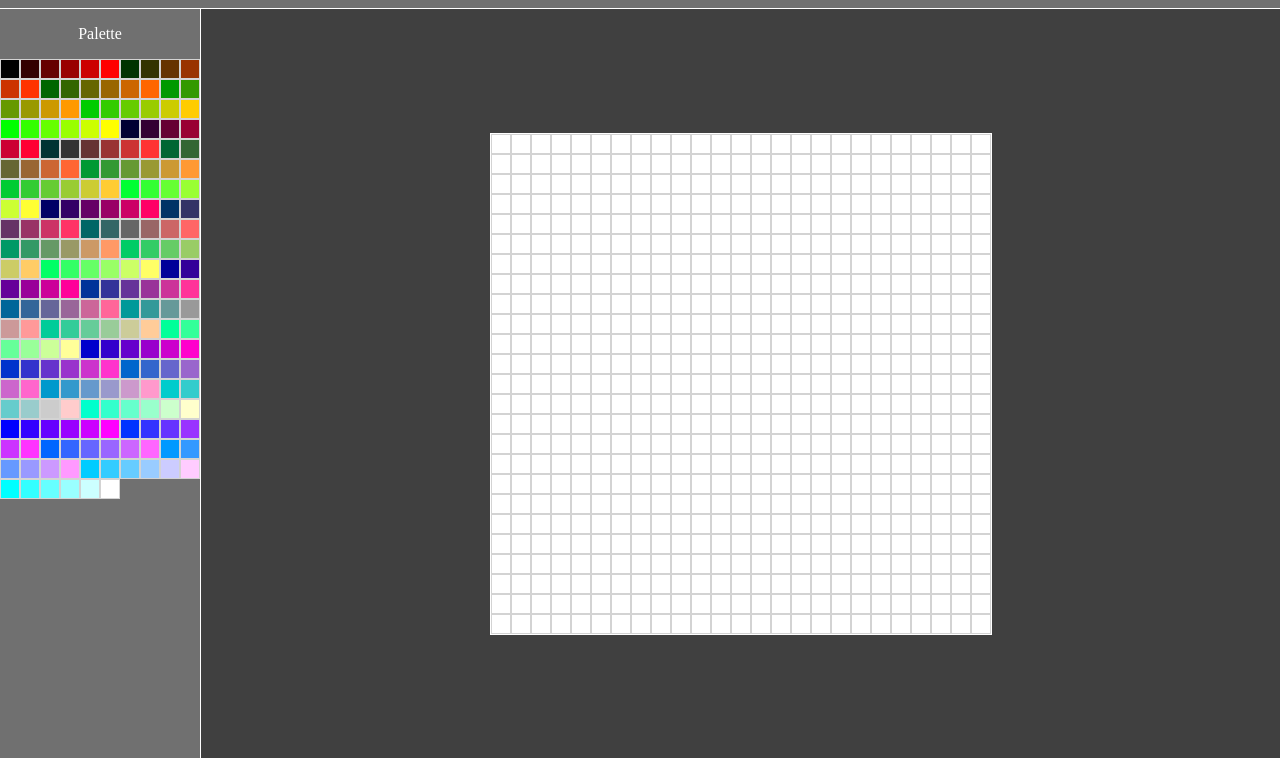
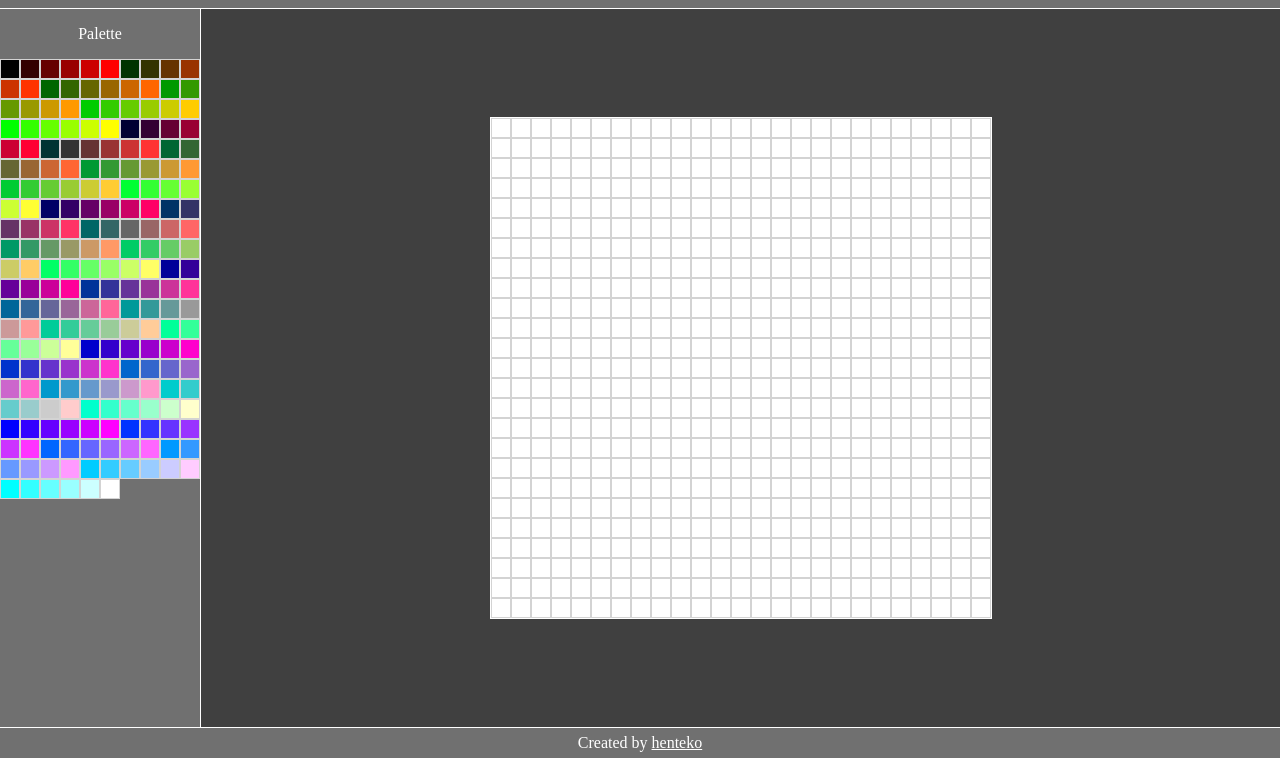
Before and after one commit to henteko/dotter-kun, a plain HTML site: page index.html in a window 1280 px wide. Shown: the part 42-800 px from the top of the page. Drawn offline with Linux system fonts and the light colour scheme.

Commit message:
add footer

```diff
--- a/dotter-kun/index.css
+++ b/dotter-kun/index.css
@@ -3,20 +3,22 @@ body {
   margin: 0px;
 
   display: grid;
-  grid-template-columns: 200px;
-  grid-template-rows: 50px;
+  grid-template-columns: 200px 1fr;
+  grid-template-rows: 50px 1fr 30px;
   grid-template-areas: "header header"
-                       "palette editor";
+                       "palette editor"
+                       "footer footer";
   gap: 1px;
 }
 
 @media screen and (max-width: 730px) {
   body {
     grid-template-columns: 1fr;
-    grid-template-rows: 50px 2fr 1fr;
+    grid-template-rows: 50px 2fr 1fr 30px;
     grid-template-areas: "header"
                          "editor"
-                         "palette";
+                         "palette"
+                         "footer";
   }
 }
 
@@ -88,3 +90,21 @@ body {
   border: 0.1px solid lightgray;
   cursor: pointer;
 }
+
+.footer {
+  grid-area: footer;
+
+  display: flex;
+  justify-content: center;
+  align-items: center;
+
+  background-color: #707070;
+}
+
+.footer > span {
+  color: white;
+}
+
+.footer > span > a {
+  color: white;
+}
--- a/index.html
+++ b/index.html
@@ -19,6 +19,11 @@
     <span class="palette-title">Palette</span>
     <div class="palette-area"></div>
   </div>
+  <div class="footer">
+    <span>
+      Created by <a target="_blank" href="https://henteko07.com">henteko</a>
+    </span>
+  </div>
 </body>
 <script src="/dotter-kun/index.js"></script>
 
```
